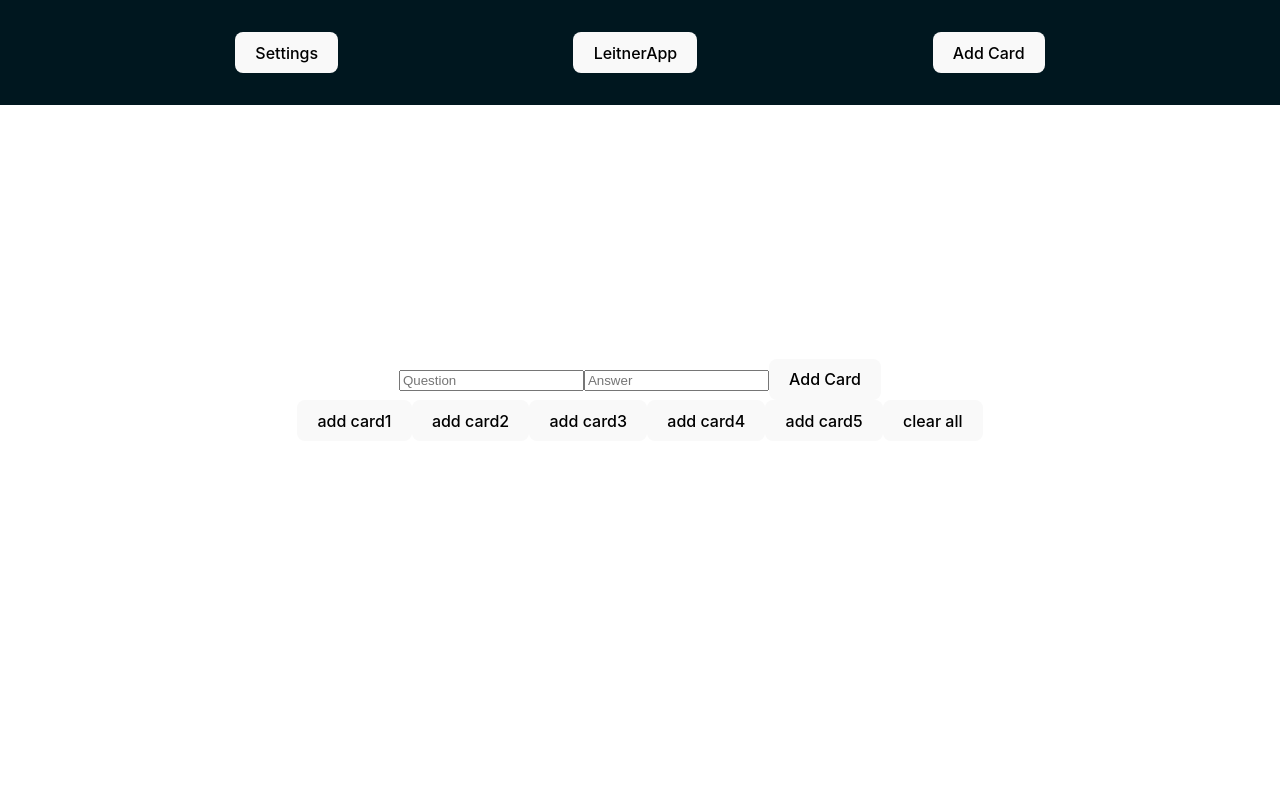
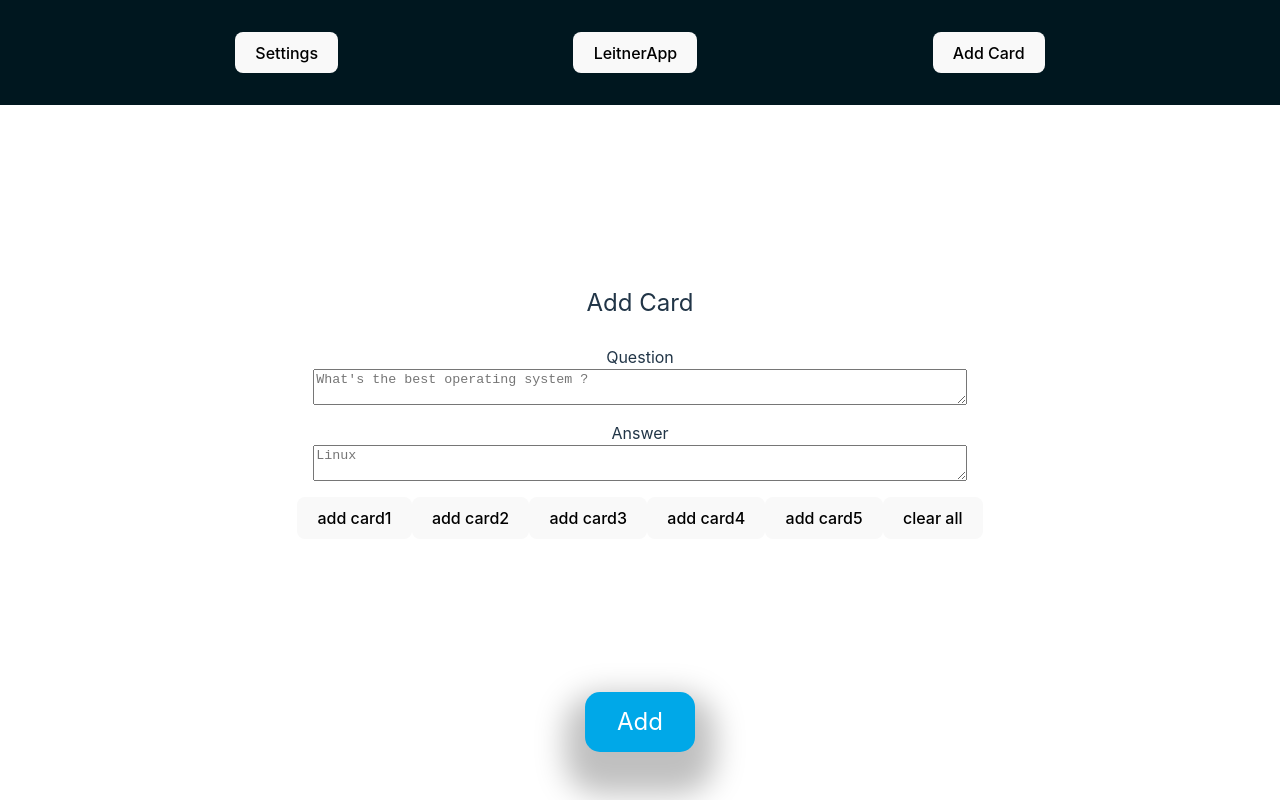
Before and after one commit to MistrAnderson/Leitnerboxd, a React (Vite) app: page /cards in a window 1280 px wide. Built offline with nearby package versions, Linux system fonts and the light colour scheme.

Commit message:
refactor: change tsx structure for better design and add css config

```diff
--- a/src/components/cardForm/CardForm.tsx
+++ b/src/components/cardForm/CardForm.tsx
@@ -1,6 +1,8 @@
 import { add } from "@/store/cardsData/cardsSlice"
 import { useAppDispatch } from "@/store/hooks"
 import React, { useState } from "react"
+import Button from "../button/Button"
+import style from './cardForm.module.css'
 
 export default function CardForm() {
   const dispatch = useAppDispatch()
@@ -17,10 +19,23 @@ export default function CardForm() {
   }
 
   return (
-    <form onSubmit={handleSubmit}>
-      <input name="question" value={formData.question} onChange={handleChange} placeholder="Question" />
-      <input name="answer" value={formData.answer} onChange={handleChange} placeholder="Answer" />
-      <button type="submit">Add Card</button>
-    </form>
+    <div>
+      <p className={style.header1}>Add Card</p>
+
+      <form onSubmit={handleSubmit} className={style.form}>
+
+        <div>
+          <label>Question</label>
+          <textarea name="question" value={formData.question} onChange={handleChange} placeholder="What's the best operating system ?" />
+        </div>
+
+        <div>
+          <label>Answer</label>
+          <textarea name="answer" value={formData.answer} onChange={handleChange} placeholder="Linux" />
+        </div>
+
+        <Button type="submit">Add</Button>
+      </form>
+    </div>
   )
 }
--- /dev/null
+++ b/src/components/cardForm/cardForm.module.css
@@ -0,0 +1,15 @@
+.container {
+  background-color: var(--light-blue);
+  padding: 2rem;
+  margin: 2rem;
+}
+
+form > div {
+  display: flex;
+  flex-direction: column;
+  margin: 1rem;
+}
+
+.header1 {
+  font-size: 1.5rem;
+}
```
